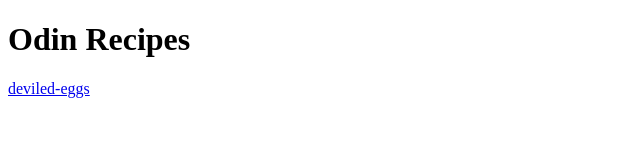
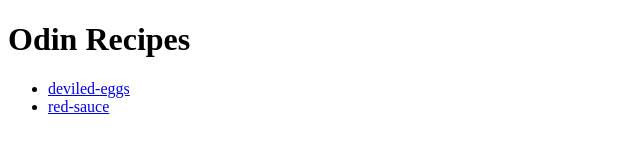
Before and after one commit to zoe-moment/odin-recipes, a plain HTML site: page index.html in a window 1280 px wide. Shown: the whole page, without its empty margins (0-640 px from the left). Drawn offline with Linux system fonts and the light colour scheme.

Commit message:
add link to styles.css

```diff
--- a/index.html
+++ b/index.html
@@ -5,10 +5,14 @@
     <meta http-equiv="X-UA-Compatible" content="IE=edge">
     <meta name="viewport" content="width=device-width, initial-scale=1.0">
     <title>Odin Recipes</title>
+    <link href="./css/styles.css" type="text/css" rel="stylesheet">
 </head>
 
 <body>
     <h1>Odin Recipes</h1>
-    <a href="./recipes/deviled-eggs.html">deviled-eggs</a>
+    <ul>
+        <li><a href="./recipes/deviled-eggs.html">deviled-eggs</a></li>
+        <li><a href="./recipes/red-sauce.html">red-sauce</a></li>
+    </ul>
 </body>
 </html>
```
